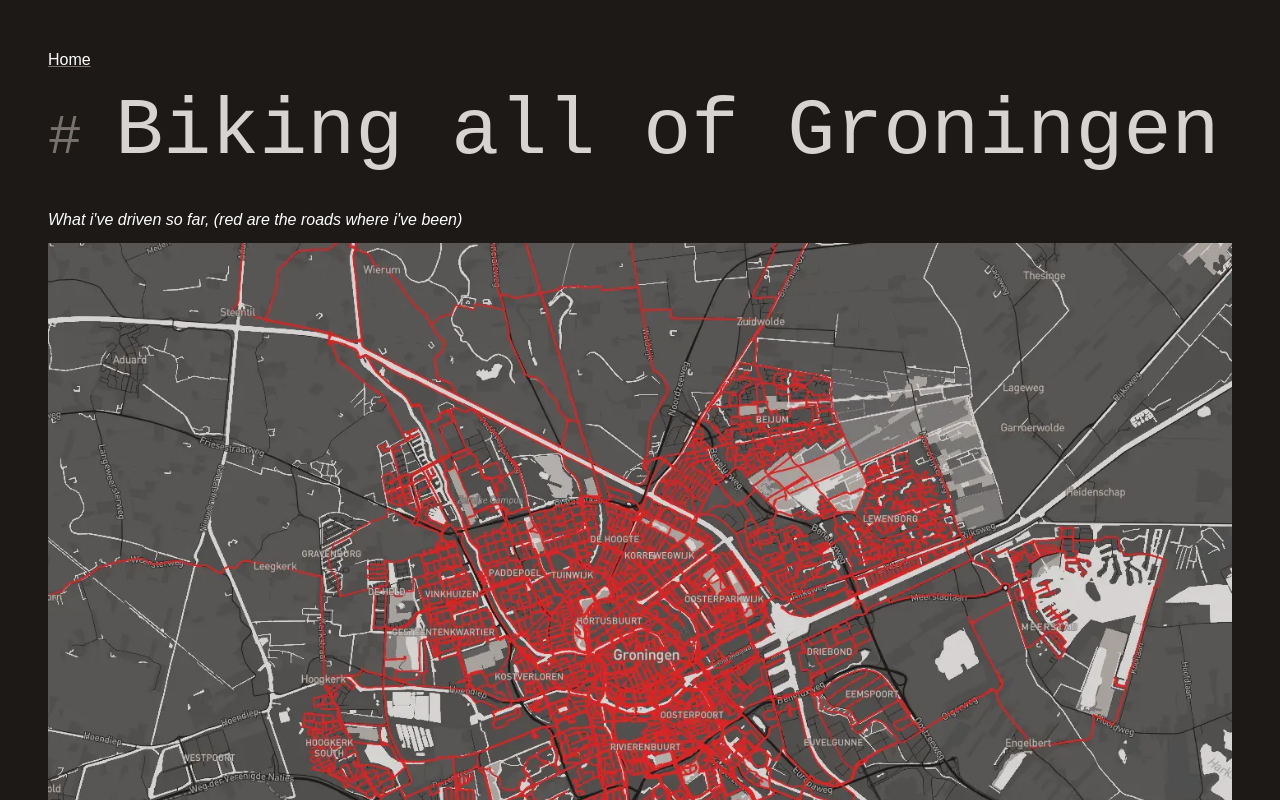
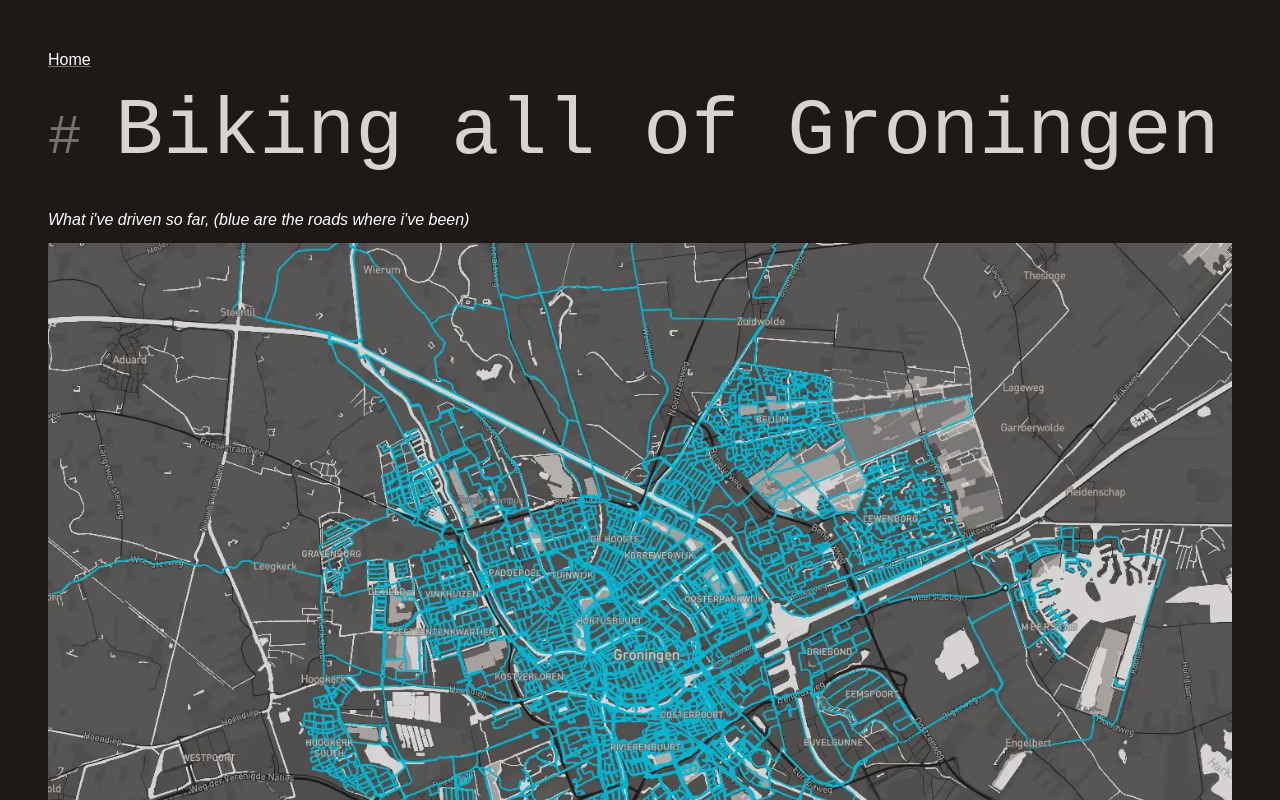
Before and after one commit to mjarkk/mkopenga, a Next.js app: page /blog/biking-all-of-groningen in a window 1280 px wide. Shown: the top 800 px of the page. Built offline with nearby package versions, Linux system fonts and the light colour scheme; a web font is replaced by a local one.

Commit message:
Update biking map

```diff
--- a/src/app/blog/biking-all-of-groningen/page.mdx
+++ b/src/app/blog/biking-all-of-groningen/page.mdx
@@ -4,7 +4,7 @@ import { PointsOptimalization } from "./PointsOptimalization";
 
 # Biking all of Groningen
 
-_What i've driven so far, (red are the roads where i've been)_
+_What i've driven so far, (blue are the roads where i've been)_
 
 ![map image](/biking_map.webp "map image")
 
```
Also changed, not shown: public/biking_map.webp.
